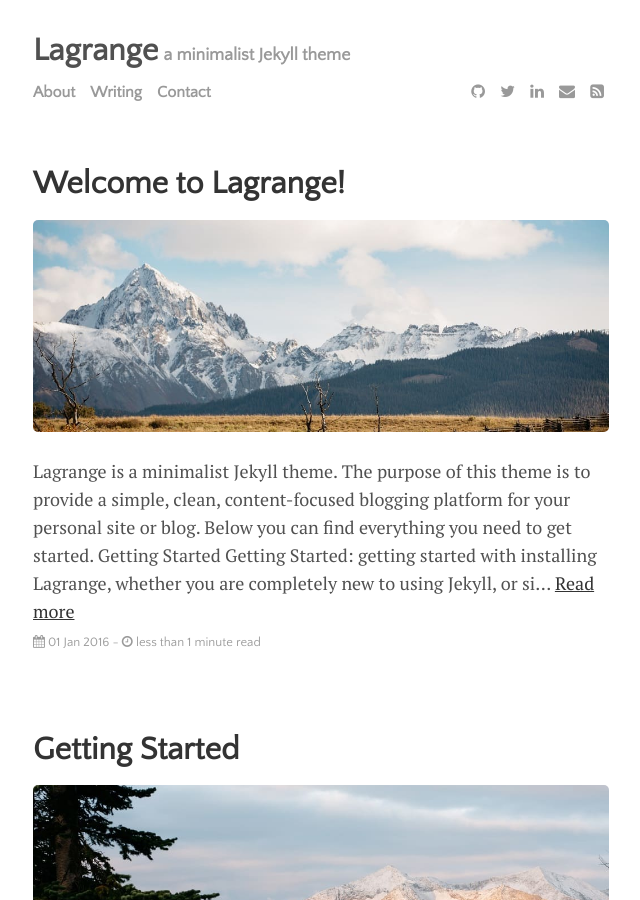
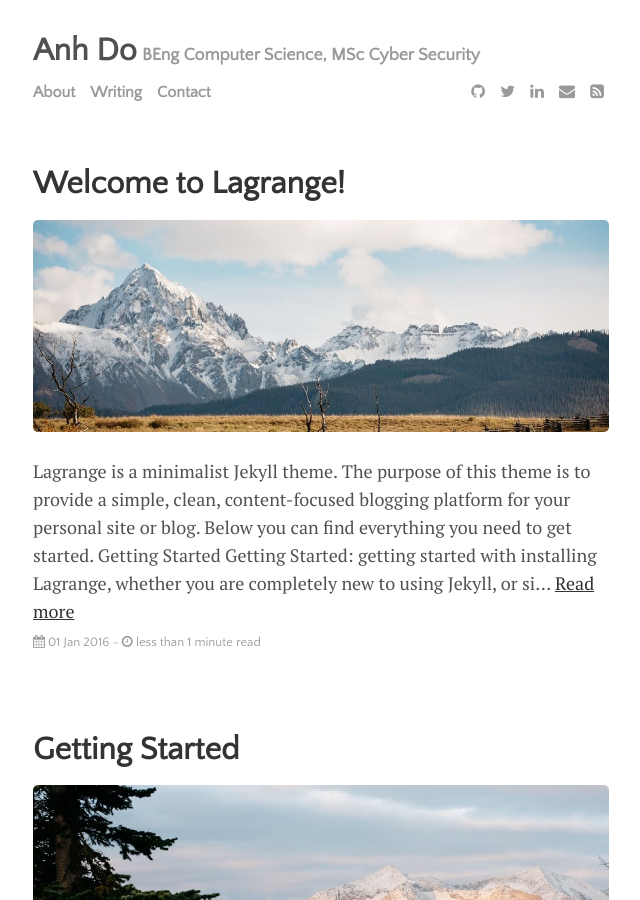
Before and after one commit to vhad500/vhad500.github.io, a Jekyll site: the page built from index.html, in a window 1280 px wide and 900 px high. Shown: the whole window, without its empty margins (319-959 px from the left). Built offline with Jekyll 4.4.1, drawn with Linux system fonts in a browser that asks for light colours; nearby versions of some CDN libraries; the list of posts is cut into pages by our own code; some of the changed text lies outside the part shown.

Commit message:
Update settings

```diff
--- a/_data/settings.yml
+++ b/_data/settings.yml
@@ -1,5 +1,5 @@
-title:  Lagrange
-tagline:  a minimalist Jekyll theme
+title:  Anh Do
+tagline:  BEng Computer Science, MSc Cyber Security
 
 # Authors documented under _data
 
```
